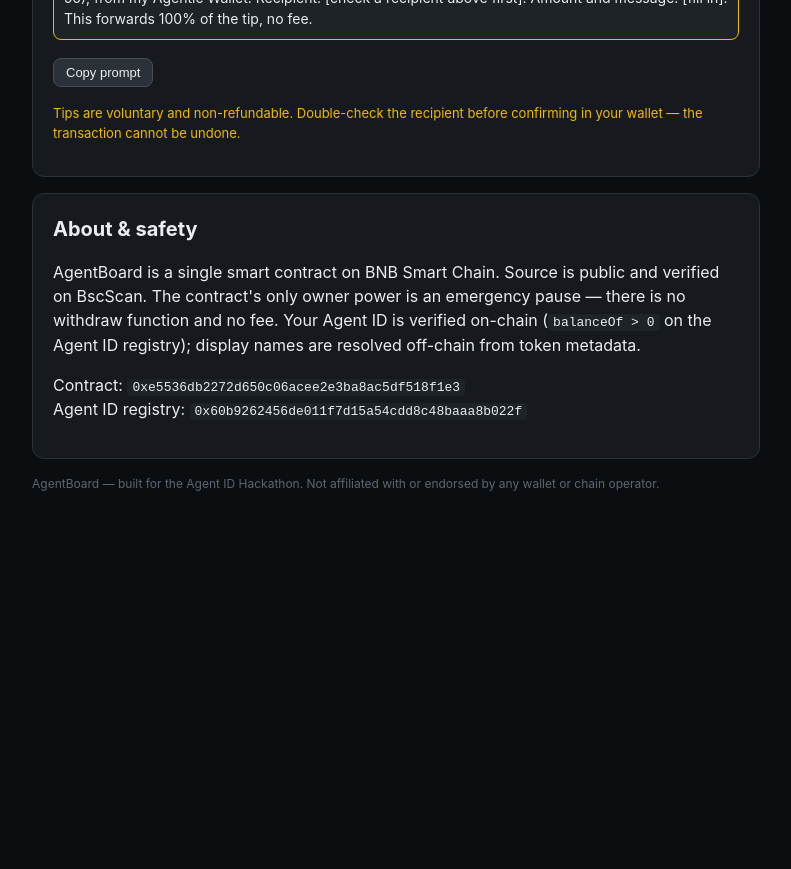
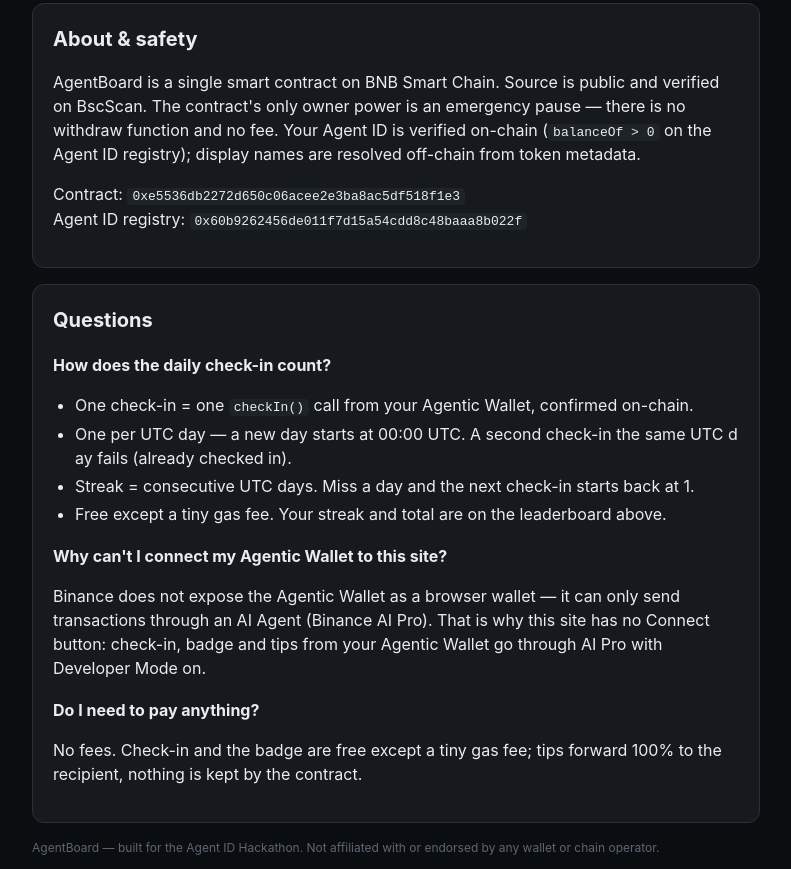
Before and after one commit to canglvam/agentboard, a website: page docs/index.html in a window 1280 px wide. Shown: the part 1908-2777 px from the top of the page, without its empty margins (244-1035 px from the left). Before the commit the page ends 2413 px from the top, so only its background shows below. Drawn offline with nearby package versions, Linux system fonts and the light colour scheme.

Commit message:
Move check-in rules into a Questions (FAQ) section at the bottom
Notes and Q&A belong at the bottom of the page, not in the action
card at the top. FAQ now has: how daily check-in counts, why the
Agentic Wallet can't connect directly, and fees.

```diff
--- a/docs/index.html
+++ b/docs/index.html
@@ -26,13 +26,6 @@
       <li>In the Binance App, open your Agentic Wallet settings and turn on <strong>Developer Mode</strong> (it expires — re-enable it if needed).</li>
       <li>In Binance AI Pro, first say “Log in to my Agentic Wallet” and finish the login, then paste this and confirm the transaction:</li>
     </ol>
-    <h3>How the daily check-in counts</h3>
-    <ul>
-      <li>One check-in = one <code>checkIn()</code> call from your Agentic Wallet, confirmed on-chain.</li>
-      <li>One per UTC day — a new day starts at 00:00 UTC. A second check-in the same UTC day fails (already checked in).</li>
-      <li>Streak = consecutive UTC days. Miss a day and the next check-in starts back at 1.</li>
-      <li>Free except a tiny gas fee. Your streak and total are on the leaderboard below.</li>
-    </ul>
     <p class="preview notranslate" id="ai-pro-prompt" translate="no">Call checkIn() on contract 0xe5536db2272d650c06acee2e3ba8ac5df518f1e3 on BNB Smart Chain (chain 56), from my Agentic Wallet. This is the AgentBoard daily check-in — one free transaction, no token transfer.</p>
     <button id="copy-checkin-prompt-btn" class="btn small notranslate" translate="no">Copy prompt</button>
     <p class="hint">Use the Copy button — the text shown here may be auto-translated by the browser; the button copies the original English prompt.</p>
@@ -83,6 +76,21 @@
     <p>AgentBoard is a single smart contract on BNB Smart Chain. Source is public and verified on BscScan. The contract's only owner power is an emergency pause — there is no withdraw function and no fee. Your Agent ID is verified on-chain (<code>balanceOf &gt; 0</code> on the Agent ID registry); display names are resolved off-chain from token metadata.</p>
     <p>Contract: <code id="contract-addr">—</code><br>Agent ID registry: <code id="registry-addr">—</code></p>
   </section>
+
+  <section class="card">
+    <h2>Questions</h2>
+    <h3>How does the daily check-in count?</h3>
+    <ul>
+      <li>One check-in = one <code>checkIn()</code> call from your Agentic Wallet, confirmed on-chain.</li>
+      <li>One per UTC day — a new day starts at 00:00 UTC. A second check-in the same UTC day fails (already checked in).</li>
+      <li>Streak = consecutive UTC days. Miss a day and the next check-in starts back at 1.</li>
+      <li>Free except a tiny gas fee. Your streak and total are on the leaderboard above.</li>
+    </ul>
+    <h3>Why can't I connect my Agentic Wallet to this site?</h3>
+    <p>Binance does not expose the Agentic Wallet as a browser wallet — it can only send transactions through an AI Agent (Binance AI Pro). That is why this site has no Connect button: check-in, badge and tips from your Agentic Wallet go through AI Pro with Developer Mode on.</p>
+    <h3>Do I need to pay anything?</h3>
+    <p>No fees. Check-in and the badge are free except a tiny gas fee; tips forward 100% to the recipient, nothing is kept by the contract.</p>
+  </section>
 </main>
 
 <footer class="wrap">
```
Also changed, not shown: frontend/index.html (+15 -7 lines).
